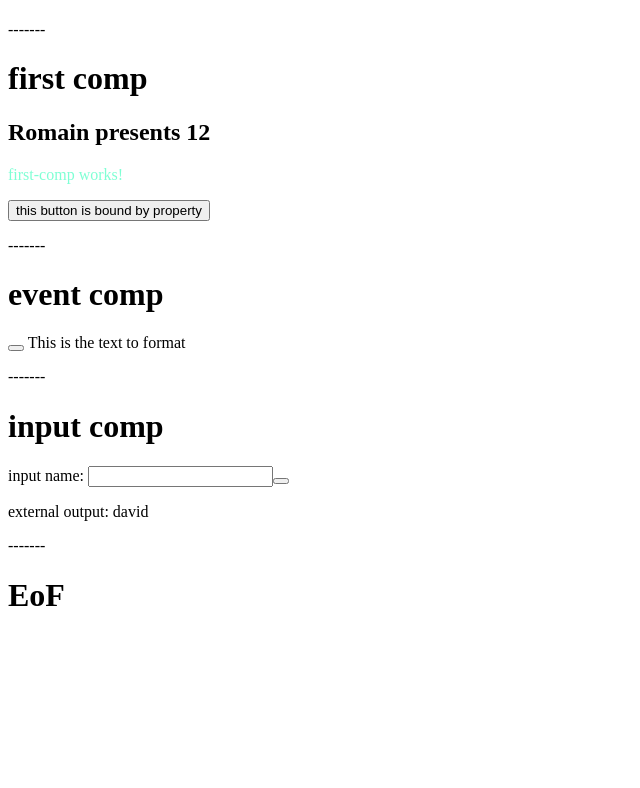
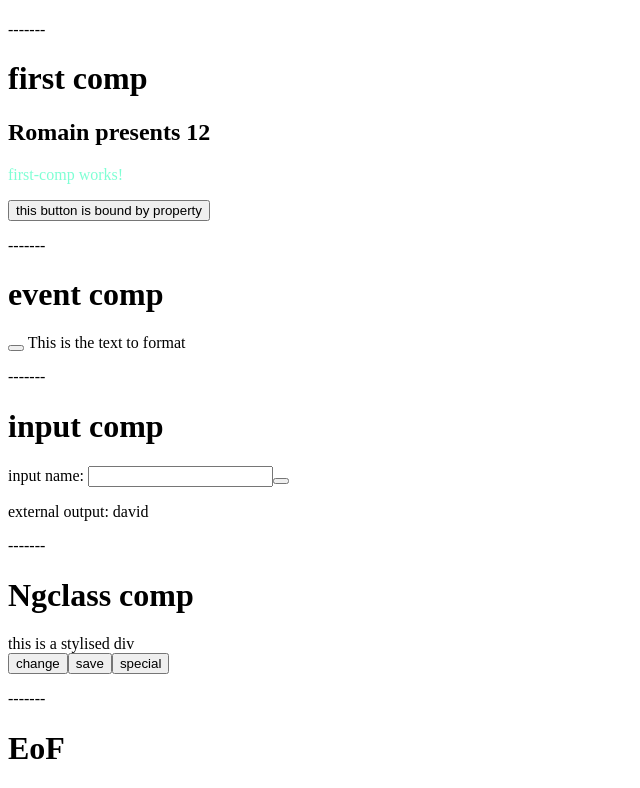
Before and after one commit to Hasarian/angular-test, an Angular app in the folder test-project/: page / in a window 1280 px wide. Shown: the part 443-1231 px from the top of the page, without its empty margins (0-640 px from the left). Before the commit the page ends 1078 px from the top, so only its background shows below. Built offline with nearby package versions, Linux system fonts and the light colour scheme.

Commit message:
ng class

```diff
--- a/test-project/src/app/app.component.html
+++ b/test-project/src/app/app.component.html
@@ -13,4 +13,6 @@
 <p>-------</p>
 <app-input-comp [name]="commeDavid"></app-input-comp>
 <p>-------</p>
+<app-ng-class-comp></app-ng-class-comp>
+<p>-------</p>
 <h1>EoF</h1>
--- a/test-project/src/app/app.module.ts
+++ b/test-project/src/app/app.module.ts
@@ -6,6 +6,8 @@ import { FirstCompComponent } from './first-comp/first-comp.component';
 import { PropertyCompComponent } from './property-comp/property-comp.component';
 import { EventCompComponent } from './event-comp/event-comp.component';
 import { InputCompComponent } from './input-comp/input-comp.component';
+import { NgClassCompComponent } from './ng-class-comp/ng-class-comp.component';
+import { NgModelCompComponent } from './ng-model-comp/ng-model-comp.component';
 
 @NgModule({
   declarations: [
@@ -13,7 +15,9 @@ import { InputCompComponent } from './input-comp/input-comp.component';
     FirstCompComponent,
     PropertyCompComponent,
     EventCompComponent,
-    InputCompComponent
+    InputCompComponent,
+    NgClassCompComponent,
+    NgModelCompComponent,
   ],
   imports: [
     BrowserModule
--- /dev/null
+++ b/test-project/src/app/ng-class-comp/ng-class-comp.component.html
@@ -0,0 +1,5 @@
+<h1>Ngclass comp</h1>
+<div [ngStyle]="currentStyles">this is a stylised div</div>
+<button (click)="toggleChange()">change</button>
+<button (click)="toggleSave()">save</button>
+<button (click)="toggleSpecial()">special</button>
--- /dev/null
+++ b/test-project/src/app/ng-class-comp/ng-class-comp.component.ts
@@ -0,0 +1,44 @@
+import { Component, OnInit, Input } from '@angular/core';
+import { NgClass } from '@angular/common';
+
+@Component({
+  selector: 'app-ng-class-comp',
+  templateUrl: './ng-class-comp.component.html',
+  styleUrls: ['./ng-class-comp.component.css']
+})
+export class NgClassCompComponent implements OnInit {
+  currentStyles={};
+  canSave:boolean;
+  isUnchanged:boolean;
+  isSpecial:boolean;
+  constructor() { }
+
+  ngOnInit() {
+    this.canSave=true;
+    this.isUnchanged=true;
+    this.isSpecial=true;
+  }
+
+  setCurrentClass(){
+    this.currentStyles=
+    {
+      'font-style': this.canSave     ? 'italic':'normal',
+      'font-weight':this.isUnchanged ? 'bold':'normal',
+      'font-size':this.isSpecial       ? '24px':'12px'
+    };
+  }
+  toggleSave(){
+    this.canSave=!this.canSave
+    this.setCurrentClass();
+  }
+  toggleChange(){
+    this.isUnchanged=!this.isUnchanged
+    this.setCurrentClass()
+  }
+  toggleSpecial(){
+    this.isSpecial=!this.isSpecial
+    this.setCurrentClass()
+  }
+
+
+}
--- /dev/null
+++ b/test-project/src/app/ng-model-comp/ng-model-comp.component.html
@@ -0,0 +1,3 @@
+<p>
+  ng-model-comp works!
+</p>
--- /dev/null
+++ b/test-project/src/app/ng-model-comp/ng-model-comp.component.ts
@@ -0,0 +1,15 @@
+import { Component, OnInit } from '@angular/core';
+
+@Component({
+  selector: 'app-ng-model-comp',
+  templateUrl: './ng-model-comp.component.html',
+  styleUrls: ['./ng-model-comp.component.css']
+})
+export class NgModelCompComponent implements OnInit {
+  user;
+  constructor() { }
+
+  ngOnInit() {
+  }
+
+}
```
Also changed, not shown: test-project/src/app/ng-class-comp/ng-class-comp.component.css (added), test-project/src/app/ng-model-comp/ng-model-comp.component.css (added), 2 other files (tests, documents, lock files or other folders).
